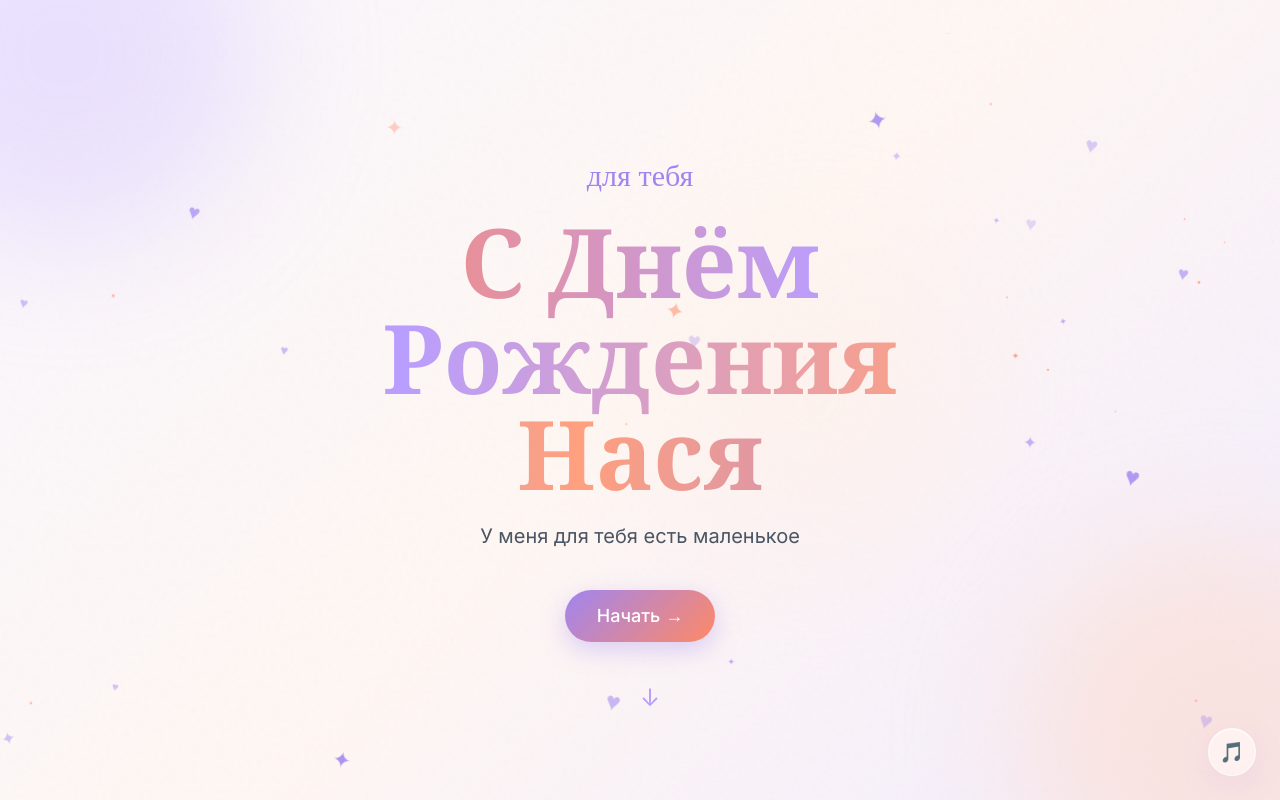
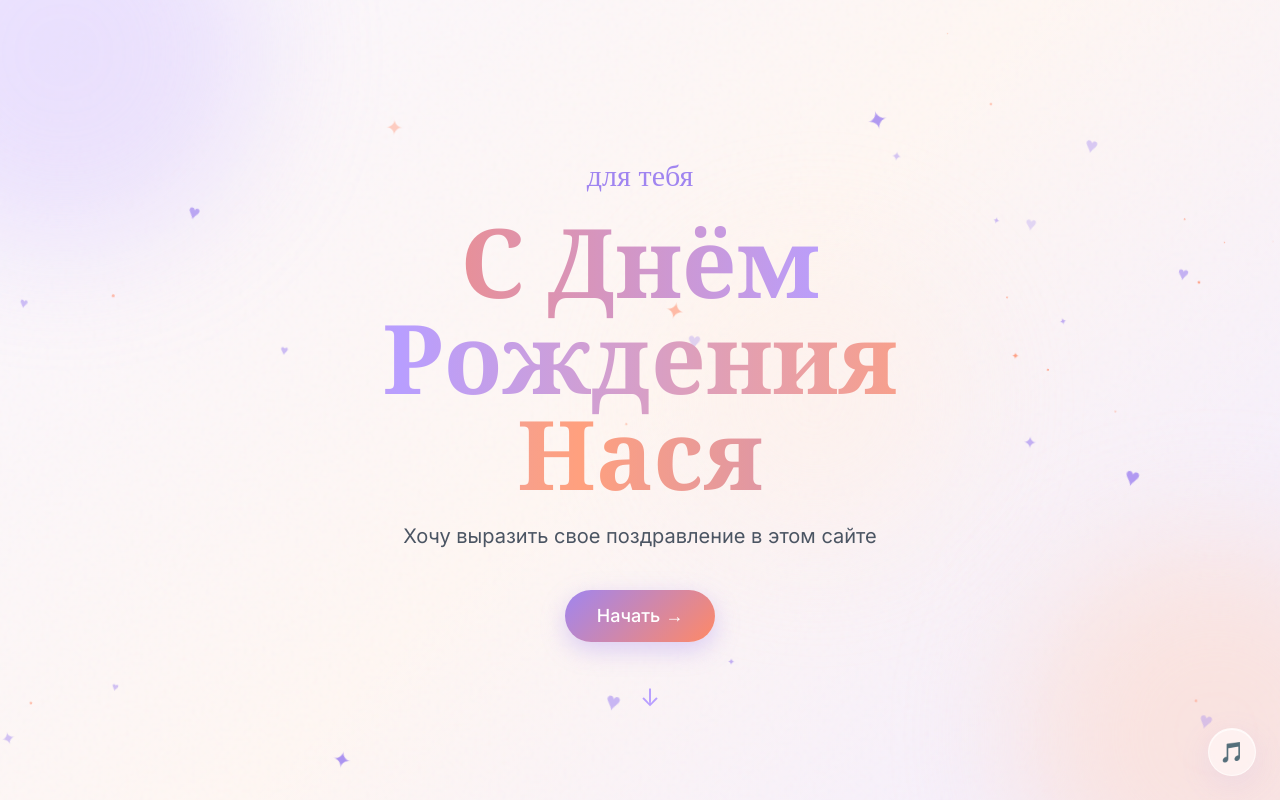
Before and after one commit to stanislaaww/birthday-gift, a React (Vite) app in the folder client/: page / in a window 1280 px wide. Shown: the top 800 px of the page. Built offline with nearby package versions, Linux system fonts and the light colour scheme; no server answers; a web font is replaced by a local one.

Commit message:
Update fallback.js

```diff
--- a/client/src/data/fallback.js
+++ b/client/src/data/fallback.js
@@ -3,10 +3,10 @@
 
 export const fallbackContent = {
   girlName: 'Настя',
-  relationshipStart: '2022-06-16', // формат YYYY-MM-DD, например '2023-06-15'
+
 
   heroTitle: 'С Днём Рождения Нася',
-  heroSubtitle: 'У меня для тебя есть маленькое ',
+  heroSubtitle: 'Хочу выразить свое поздравление в этом сайте ',
 
   photos: [
     {
@@ -47,7 +47,7 @@ export const fallbackContent = {
   videoLink: '', // YouTube embed URL или путь '/video/video.mp4'
   videoTitle: 'Видео для тебя',
 
-  giftIntro: 'У меня есть для тебя подарок',
+  giftIntro: 'Твой подарок',
   giftHint: 'Нажми, чтобы открыть',
 
   concertInfo: {
```
